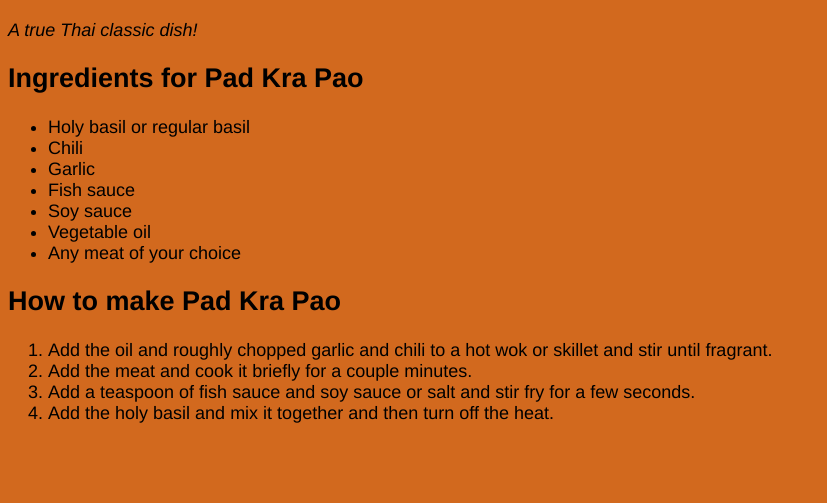
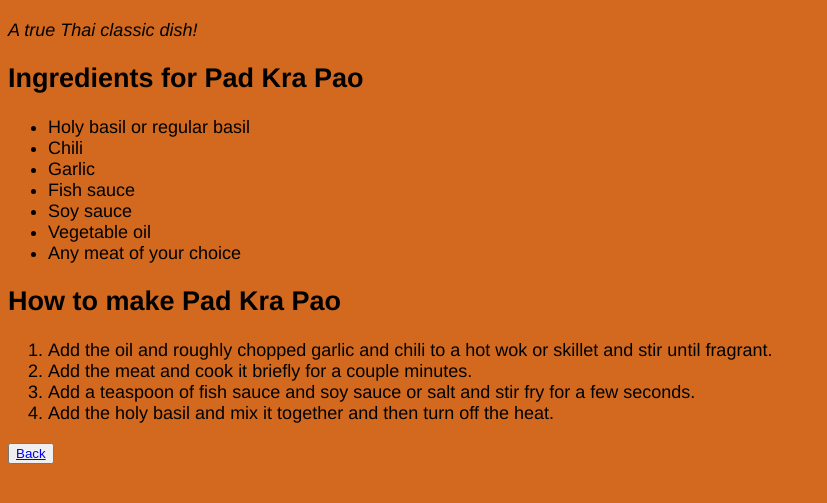
Before and after one commit to n1raphan/odin-recipes, a plain HTML site: page recipes/pad-kra-pao.html in a window 1280 px wide. Shown: the part 143-646 px from the top of the page, without its empty margins (0-827 px from the left). Drawn offline with Linux system fonts and the light colour scheme.

Commit message:
Add Back button to recipe pages

```diff
--- a/recipes/pad-kra-pao.html
+++ b/recipes/pad-kra-pao.html
@@ -8,6 +8,7 @@
         <link rel="stylesheet" href="../styles.css">
     </head>
 
+    <!--body body??-->
     <body class="body">
         <h1 class="header">Pad Kra Pao</h1>
 
@@ -36,5 +37,7 @@
             <li>Add the holy basil
                 and mix it together and then turn off the heat.</li>
         </ol>
+
+        <button><a href="../index.html">Back</a></button>
     </body>
 </html>
```
Also changed, not shown: recipes/nam-prik-noom.html (+2 -0 lines), recipes/yum-neua-yang.html (+2 -0 lines).
